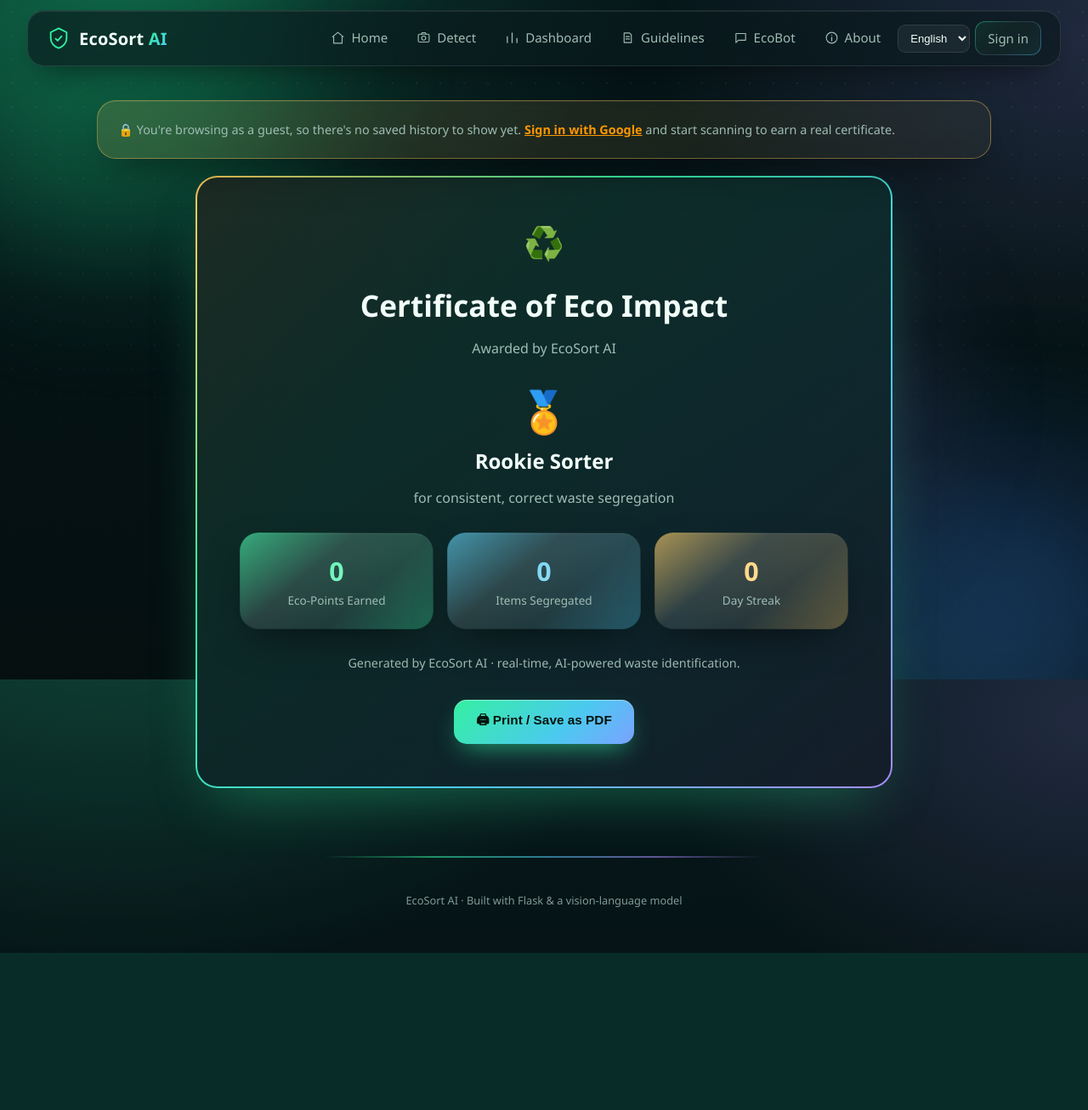
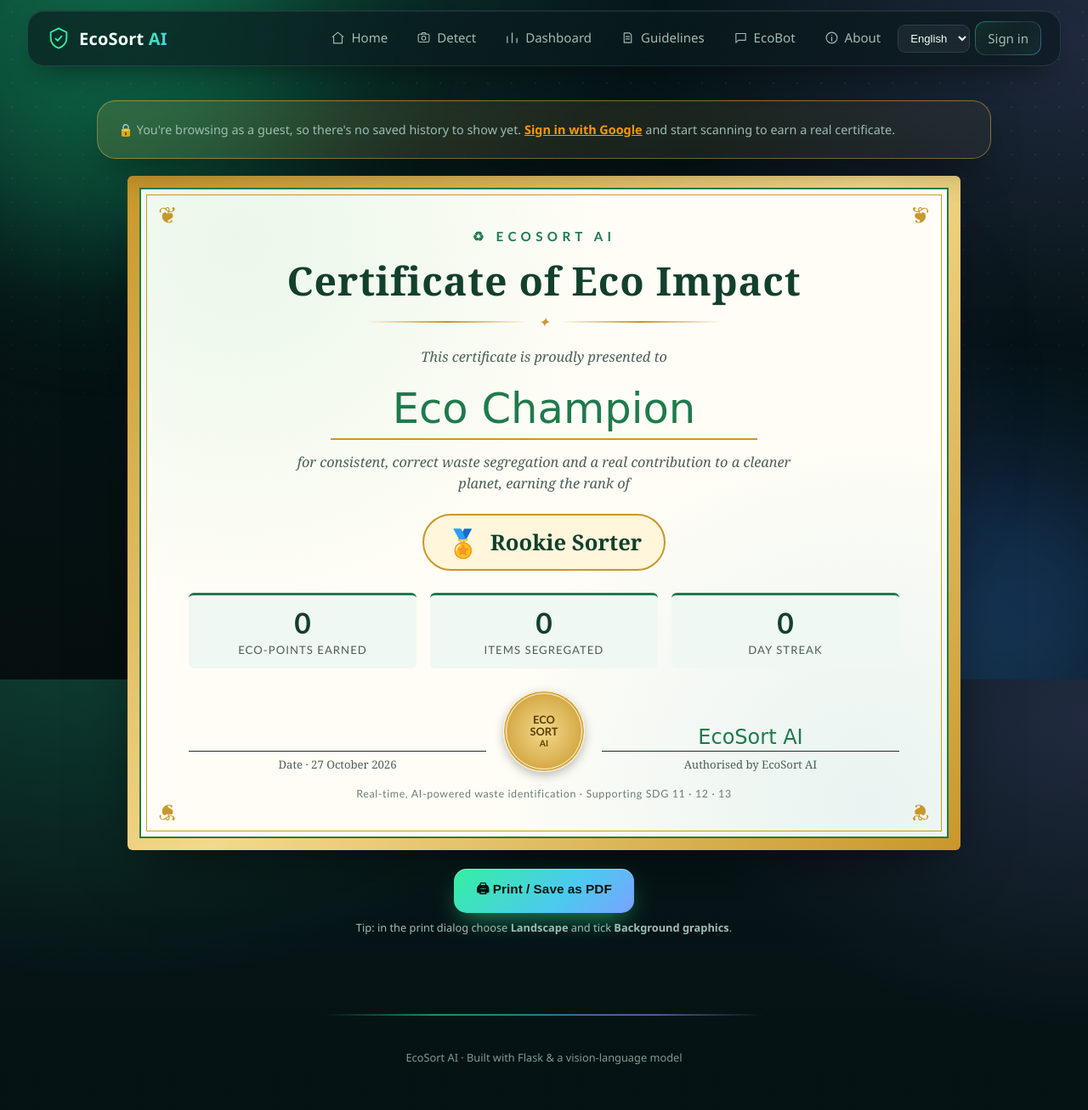
Before and after one commit to sagnikmukherjee220-boop/ecosort-ai, a Flask app: page /certificate in a window 1280 px wide. Shown: the whole page at 85% size. Before the commit the page ends 1122 px from the top, so only its background shows below. Run offline with Flask 3, Linux system fonts and the light colour scheme; some libraries are stand-ins or nearby versions.

Commit message:
Redesign impact certificate as a light, print-ready landscape certificate with recipient name and date
Co-Authored-By: Claude Sonnet 5.5 <noreply@anthropic.com>

```diff
--- a/app.py
+++ b/app.py
@@ -11,6 +11,7 @@ expose it yourself with localtunnel (you stay in full control):
 See README.md for full setup instructions.
 """
 import base64
+import datetime
 import io
 import itertools
 import json
@@ -437,7 +438,8 @@ def about_page():
 @app.route("/certificate")
 def certificate_page():
     stats = db.get_stats(current_user_id())
-    return render_template("certificate.html", stats=stats)
+    today = datetime.date.today().strftime("%d %B %Y")
+    return render_template("certificate.html", stats=stats, today=today)
 
 
 def current_user_id():
--- a/templates/certificate.html
+++ b/templates/certificate.html
@@ -8,24 +8,109 @@
 </div>
 {% endif %}
 
-<div class="certificate">
-  <div style="font-size:2.4rem;">♻️</div>
-  <h1>Certificate of Eco Impact</h1>
-  <p class="sub">Awarded by EcoSort AI</p>
+<div class="cert-sheet">
+  <div class="cert-frame">
+    <div class="cert-inner">
+      <span class="corner tl">❦</span><span class="corner tr">❦</span>
+      <span class="corner bl">❦</span><span class="corner br">❦</span>
 
-  <div class="cert-badge">🏅</div>
-  <h2 style="margin:6px 0 2px;">{{ stats.badge }}</h2>
-  <p class="sub" style="margin-bottom:30px;">for consistent, correct waste segregation</p>
+      <div class="cert-brand">♻ ECOSORT AI</div>
+      <h1 class="cert-title">Certificate of Eco Impact</h1>
+      <div class="cert-rule"><span></span><i>✦</i><span></span></div>
 
-  <div class="stat-strip" style="margin:0 0 30px;">
-    <div class="card"><div class="num">{{ stats.total_points }}</div><div class="lbl">Eco-Points Earned</div></div>
-    <div class="card"><div class="num">{{ stats.total_items }}</div><div class="lbl">Items Segregated</div></div>
-    <div class="card"><div class="num">{{ stats.streak }}</div><div class="lbl">Day Streak</div></div>
+      <p class="cert-lead">This certificate is proudly presented to</p>
+      <div class="cert-name">{{ current_user.name if current_user else "Eco Champion" }}</div>
+      <p class="cert-lead">for consistent, correct waste segregation and a real contribution to a cleaner planet, earning the rank of</p>
+
+      <div class="cert-rank">
+        <span class="cert-medal">🏅</span>
+        <span class="cert-rank-name">{{ stats.badge }}</span>
+      </div>
+
+      <div class="cert-stats">
+        <div><b>{{ stats.total_points }}</b><span>Eco-Points Earned</span></div>
+        <div><b>{{ stats.total_items }}</b><span>Items Segregated</span></div>
+        <div><b>{{ stats.streak }}</b><span>Day Streak</span></div>
+      </div>
+
+      <div class="cert-foot">
+        <div class="sig"><div class="line"></div><span>Date &middot; {{ today }}</span></div>
+        <div class="cert-seal"><div>ECO<br>SORT<br><small>AI</small></div></div>
+        <div class="sig"><div class="line signed">EcoSort AI</div><span>Authorised by EcoSort AI</span></div>
+      </div>
+      <p class="cert-tag">Real-time, AI-powered waste identification &middot; Supporting SDG 11 · 12 · 13</p>
+    </div>
   </div>
-
-  <p style="color:var(--text-dim);font-size:.9rem;">Generated by EcoSort AI &middot; real-time, AI-powered waste identification.</p>
-
-  <button class="btn btn-primary no-print" onclick="window.print()" style="margin-top:20px;">🖨 Print / Save as PDF</button>
 </div>
 
+<div style="text-align:center;margin-top:22px;" class="no-print">
+  <button class="btn btn-primary" onclick="window.print()">🖨 Print / Save as PDF</button>
+  <p style="color:var(--text-dim);font-size:.8rem;margin-top:8px;">Tip: in the print dialog choose <b>Landscape</b> and tick <b>Background graphics</b>.</p>
+</div>
+
+<style>
+.cert-sheet{max-width:980px;margin:0 auto;}
+.cert-frame{
+  background:#fffdf6;padding:14px;border-radius:6px;
+  background-image:linear-gradient(135deg,#c9972b,#f3d98b 50%,#c9972b);
+  box-shadow:0 30px 70px -24px rgba(0,0,0,.6);
+}
+.cert-inner{
+  position:relative;background:
+    radial-gradient(circle at 12% 8%, rgba(52,200,120,.10), transparent 40%),
+    radial-gradient(circle at 90% 95%, rgba(32,160,200,.10), transparent 40%),
+    #fffdf6;
+  border:2px solid #1f7a4d;outline:1px solid #c9972b;outline-offset:-9px;
+  padding:46px 56px 30px;text-align:center;color:#17352a;
+  font-family:Georgia,'Times New Roman',serif;
+}
+.cert-inner .corner{position:absolute;font-size:1.7rem;color:#c9972b;line-height:1;}
+.corner.tl{top:16px;left:20px}.corner.tr{top:16px;right:20px;transform:scaleX(-1)}
+.corner.bl{bottom:14px;left:20px;transform:scaleY(-1)}.corner.br{bottom:14px;right:20px;transform:scale(-1,-1)}
+.cert-brand{letter-spacing:.35em;font-weight:700;color:#1f7a4d;font-size:.95rem;font-family:'Trebuchet MS',Arial,sans-serif;}
+.cert-title{font-size:2.9rem;margin:10px 0 4px;color:#12402c;font-weight:700;letter-spacing:.02em;}
+.cert-rule{display:flex;align-items:center;gap:12px;justify-content:center;margin:6px auto 18px;max-width:420px;color:#c9972b;}
+.cert-rule span{flex:1;height:2px;background:linear-gradient(90deg,transparent,#c9972b,transparent);}
+.cert-lead{color:#4a5f55;font-size:1.02rem;font-style:italic;margin:8px auto;max-width:620px;line-height:1.5;}
+.cert-name{
+  font-family:'Brush Script MT','Segoe Script','Lucida Handwriting',cursive;font-size:3.1rem;color:#1f7a4d;
+  margin:10px auto 6px;padding:2px 30px 6px;border-bottom:2px solid #c9972b;display:inline-block;min-width:60%;
+}
+.cert-rank{display:inline-flex;align-items:center;gap:12px;margin:16px 0 22px;padding:10px 26px;border:2px solid #c9972b;border-radius:40px;background:#fff6dc;}
+.cert-medal{font-size:2rem}
+.cert-rank-name{font-size:1.6rem;font-weight:700;color:#12402c;}
+.cert-stats{display:grid;grid-template-columns:repeat(3,1fr);gap:16px;margin:4px 0 26px;}
+.cert-stats div{border-top:3px solid #1f7a4d;background:#f0f8f3;border-radius:6px;padding:12px 8px;}
+.cert-stats b{display:block;font-size:2.1rem;color:#12402c;font-family:'Trebuchet MS',Arial,sans-serif;}
+.cert-stats span{font-size:.82rem;color:#4a5f55;letter-spacing:.08em;text-transform:uppercase;font-family:'Trebuchet MS',Arial,sans-serif;}
+.cert-foot{display:flex;align-items:flex-end;justify-content:space-between;gap:20px;margin-top:6px;}
+.sig{flex:1;font-size:.82rem;color:#4a5f55;}
+.sig .line{border-bottom:1.5px solid #17352a;height:34px;margin-bottom:6px;font-family:'Brush Script MT','Segoe Script',cursive;font-size:1.5rem;color:#1f7a4d;line-height:34px;}
+.cert-seal{
+  width:96px;height:96px;border-radius:50%;flex:none;display:flex;align-items:center;justify-content:center;
+  background:radial-gradient(circle,#f3d98b,#c9972b);border:4px double #fff6dc;box-shadow:0 4px 12px rgba(0,0,0,.25);
+  color:#5a3d00;font-weight:800;font-size:.8rem;line-height:1.05;font-family:'Trebuchet MS',Arial,sans-serif;
+}
+.cert-seal small{font-size:.65rem}
+.cert-tag{margin-top:18px;font-size:.78rem;color:#6b7d73;letter-spacing:.05em;font-family:'Trebuchet MS',Arial,sans-serif;}
+
+@media (max-width:640px){
+  .cert-inner{padding:34px 18px 24px}.cert-title{font-size:1.9rem}.cert-name{font-size:2.2rem}
+  .cert-stats{grid-template-columns:1fr}.cert-foot{flex-direction:column;align-items:center}.sig{width:100%}
+}
+@page{size:A4 landscape;margin:8mm;}
+@media print{
+  html,body{background:#fff !important;}
+  *{-webkit-print-color-adjust:exact;print-color-adjust:exact;}
+  main,.container,.page{padding:0 !important;margin:0 !important;max-width:none !important;}
+  .cert-sheet{max-width:none;page-break-inside:avoid;}
+  .cert-frame{box-shadow:none;}
+  .cert-inner{padding:24px 44px 16px;}
+  .cert-title{font-size:2.4rem;margin:4px 0}
+  .cert-name{font-size:2.6rem}
+  .cert-rank{margin:8px 0 14px}
+  .cert-stats{margin-bottom:14px}
+}
+</style>
+
 {% endblock %}
```
